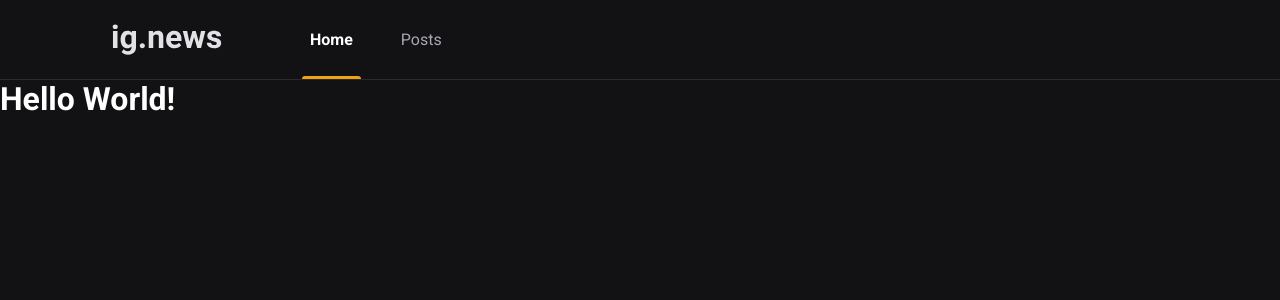
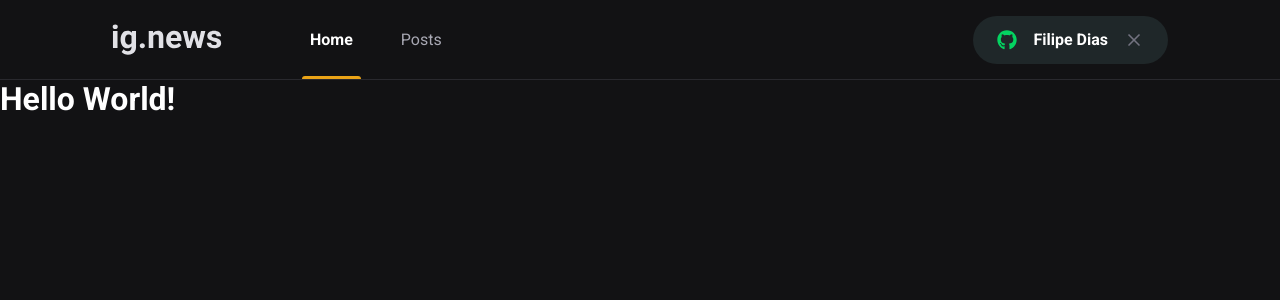
Before and after one commit to jfilipedias/ig-news, a Next.js app: page / in a window 1280 px wide. Shown: the top 300 px of the page. Built offline with nearby package versions, Linux system fonts and the light colour scheme.

Commit message:
Creates the SignInButton

```diff
--- a/src/components/Header/index.tsx
+++ b/src/components/Header/index.tsx
@@ -1,7 +1,9 @@
-import React from 'react';
-import Image from 'next/image';
+import React from 'react'
+import Image from 'next/image'
 
-import styles from './styles.module.scss';
+import { SignInButton } from '../SignInButton'
+
+import styles from './styles.module.scss'
 
 export const Header: React.FC = () => {
   return (
@@ -18,6 +20,8 @@ export const Header: React.FC = () => {
           <a className={styles.active}>Home</a>
           <a>Posts</a>
         </nav>
+
+        <SignInButton />
       </div>
     </header>
   );
--- a/src/components/Header/styles.module.scss
+++ b/src/components/Header/styles.module.scss
@@ -32,7 +32,6 @@
 
       &+a {
         margin-left: 2rem;
-        ;
       }
 
       &.active {
@@ -52,4 +51,8 @@
       }
     }
   }
+
+  >button {
+    margin-left: auto;
+  }
 }
--- /dev/null
+++ b/src/components/SignInButton/index.tsx
@@ -0,0 +1,28 @@
+import React from 'react'
+import { FaGithub } from 'react-icons/fa'
+import { FiX } from 'react-icons/fi'
+
+import styles from './styles.module.scss'
+
+export const SignInButton: React.FC = () => {
+  const isUserLoggedIn = true;
+
+  return isUserLoggedIn ? (
+    <button
+      type="button"
+      className={styles.signInButton}
+    >
+      <FaGithub color="#04d361" />
+      Filipe Dias
+      <FiX className={styles.closeIcon} />
+    </button>
+  ) : (
+    <button
+      type="button"
+      className={styles.signInButton}
+    >
+      <FaGithub color="#eba417" />
+      Sign in with GitHub
+    </button>
+  );
+}
--- /dev/null
+++ b/src/components/SignInButton/styles.module.scss
@@ -0,0 +1,34 @@
+.signInButton {
+  height: 3rem;
+  border: 0;
+  border-radius: 3rem;
+  background: var(--gray-850);
+  padding: 0 1.5rem;
+
+  display: flex;
+  align-items: center;
+  justify-content: center;
+
+  color: var(--white);
+  font-weight: 700;
+
+  transition: filter 0.2s ease;
+
+  &:hover {
+    filter: brightness(0.8);
+  }
+
+  svg {
+    width: 20px;
+    height: 20px;
+  }
+
+  svg:first-child {
+    margin-right: 1rem;
+  }
+
+  svg.closeIcon {
+    margin-left: 1rem;
+    color: var(--gray-500);
+  }
+}
--- a/src/styles/global.scss
+++ b/src/styles/global.scss
@@ -9,7 +9,9 @@
 
   --gray-100: #e1e1e6;
   --gray-300: #a8a8b3;
+  --gray-500: #737380;
   --gray-800: #29292e;
+  --gray-850: #1f2729;
   --gray-900: #121214;
 
   --cyan-500: #31dafd;
```
